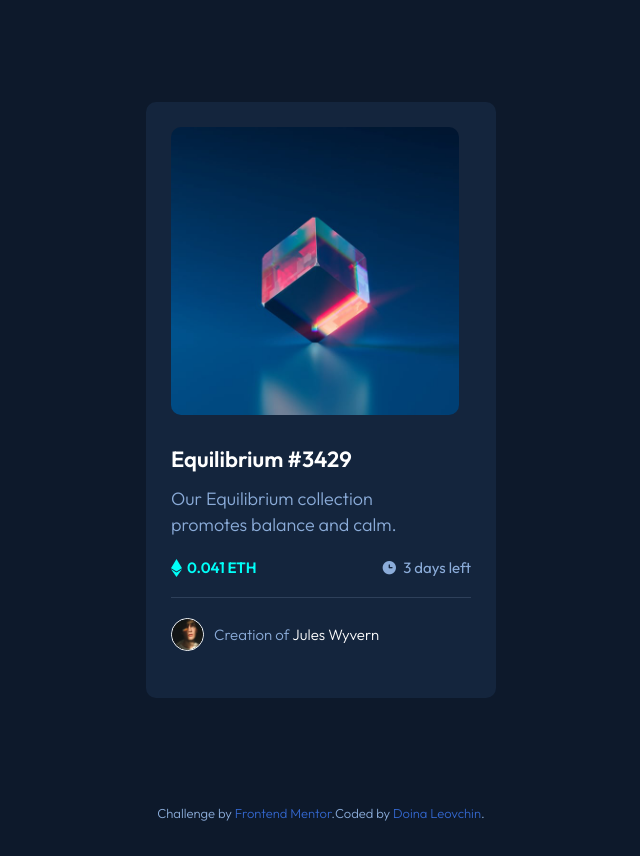
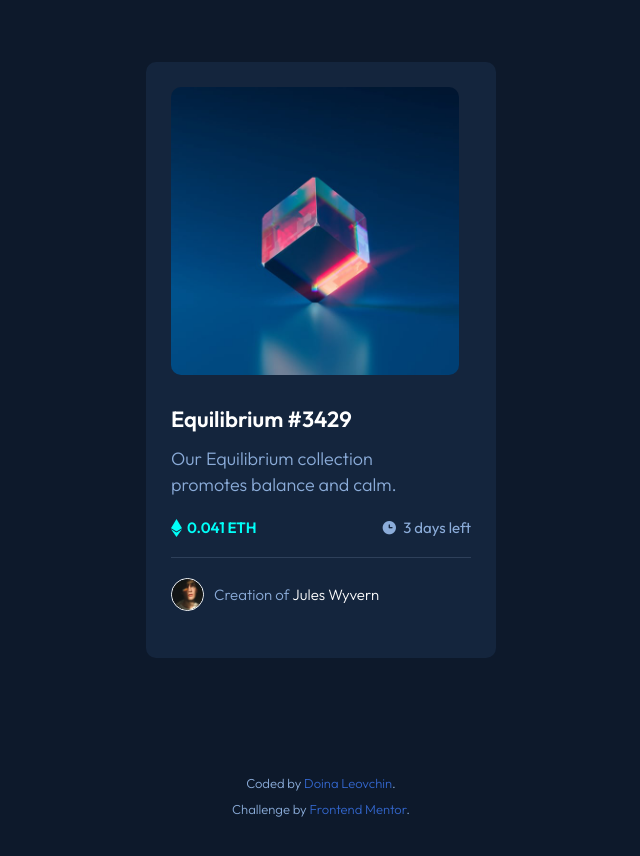
Before and after one commit to Doileo/card-project, a plain HTML site: page index.html in a window 1280 px wide. Shown: the whole page, without its empty margins (319-959 px from the left). Drawn offline with Linux system fonts and the light colour scheme.

Commit message:
Fixed the container

```diff
--- a/css/main.css
+++ b/css/main.css
@@ -13,6 +13,7 @@ html {
 
 body {
     width: 100%;
+    position: relative;
     font-family: 'Outfit', sans-serif;
     font-style: normal;
     font-weight: 300;
@@ -27,8 +28,9 @@ body {
     display: flex;
     justify-content: center;
     align-items: center;
-    padding: 10px;
-    min-height: 100vh;
+    padding: 20px;
+    width: 100%;
+    min-height: 90vh;
 }
 
 .container-details {
@@ -88,6 +90,11 @@ body {
     font-size: 22px;
     font-weight: 600;
     letter-spacing: 0;
+}
+
+.equilibrium-heading:hover {
+    color:#00FFF8;
+    cursor: pointer;
 }
 
 .heading-description {
@@ -183,6 +190,14 @@ a:hover {
     color:#00FFF8;
 }
 
+footer {
+    display: flex;
+    flex-direction: column-reverse;
+    align-items: center;
+    width: 100%;
+    padding: 50px;
+}
+
 .attribution {
     display: flex;
     align-items: center;
```
